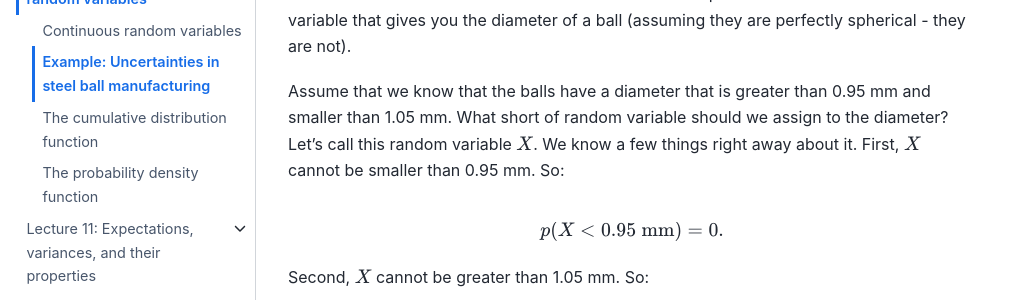
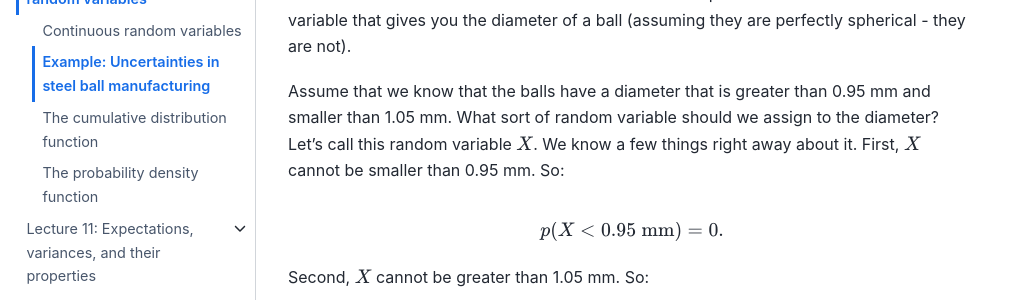
Before and after one commit to PurdueMechanicalEngineering/me-297-intro-to-data-science, a Jupyter Book: the page built from lecture10/example-manufacturing-steel-balls.md, in a window 1280 px wide and 900 px high, scrolled down 505 px. Shown: the part 179-479 px from the top of the window, without its empty margins (0-1031 px from the left). Built offline with Jupyter Book 1.0.4 settings and Sphinx 7.4.7 and the Sphinx Book theme 1.1.4, drawn with Linux system fonts in a browser that asks for light colours; pages that are not in the unit, such as notebooks, are missing from menus.

Commit message:
Fixed typos in Lecture 12.

```diff
--- a/lecture10/example-manufacturing-steel-balls.md
+++ b/lecture10/example-manufacturing-steel-balls.md
@@ -19,7 +19,7 @@ ball (assuming they are perfectly spherical - they are not).
 
 Assume that we know that the balls have a diameter that is greater than 0.95 mm
 and smaller than 1.05 mm.
-What short of random variable should we assign to the diameter?
+What sort of random variable should we assign to the diameter?
 Let's call this random variable $X$.
 We know a few things right away about it.
 First, $X$ cannot be smaller than 0.95 mm.
```
Also changed, not shown: lecture10/continuous-random-variables.md (+1 -1 lines), 2 other files.
